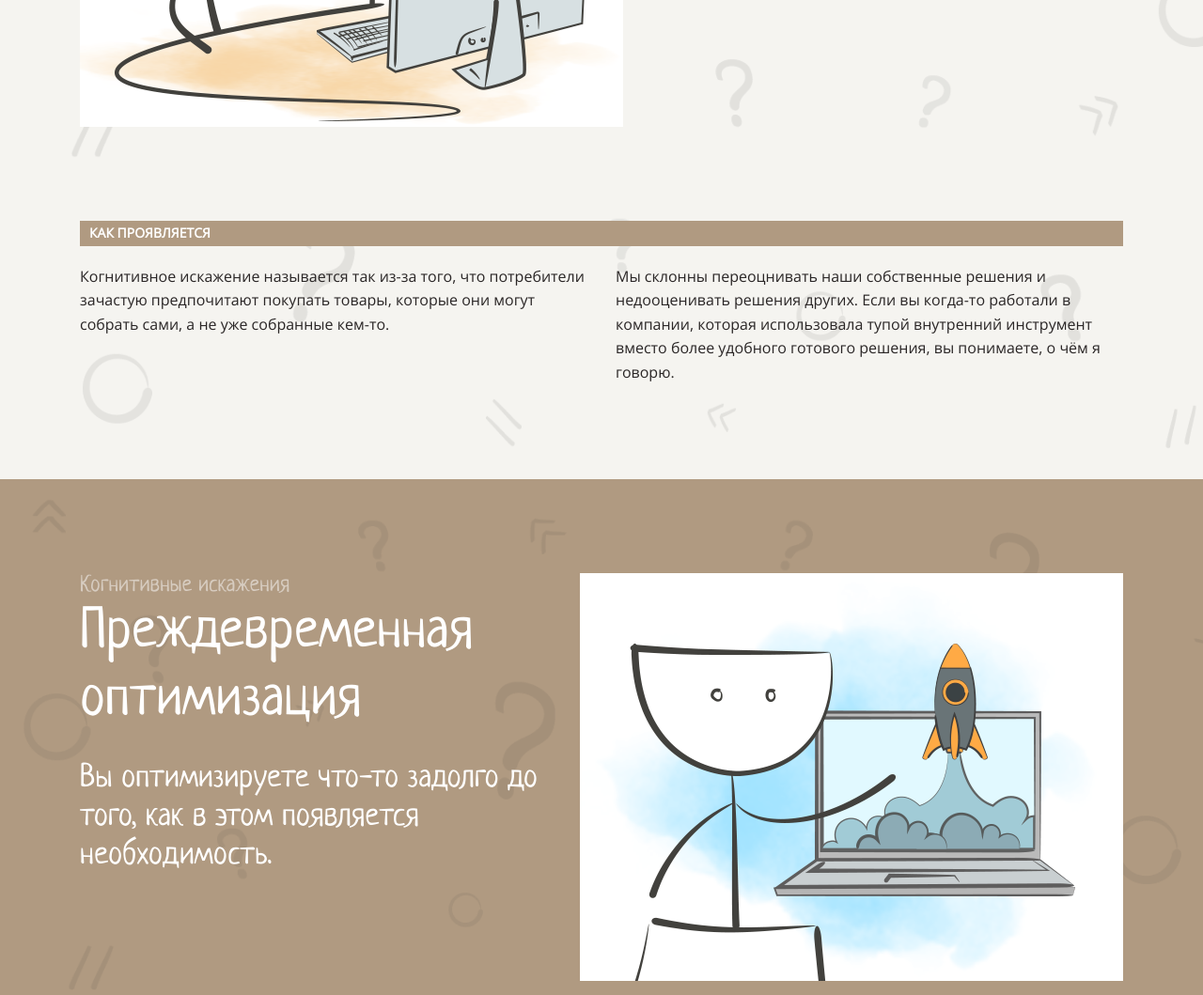
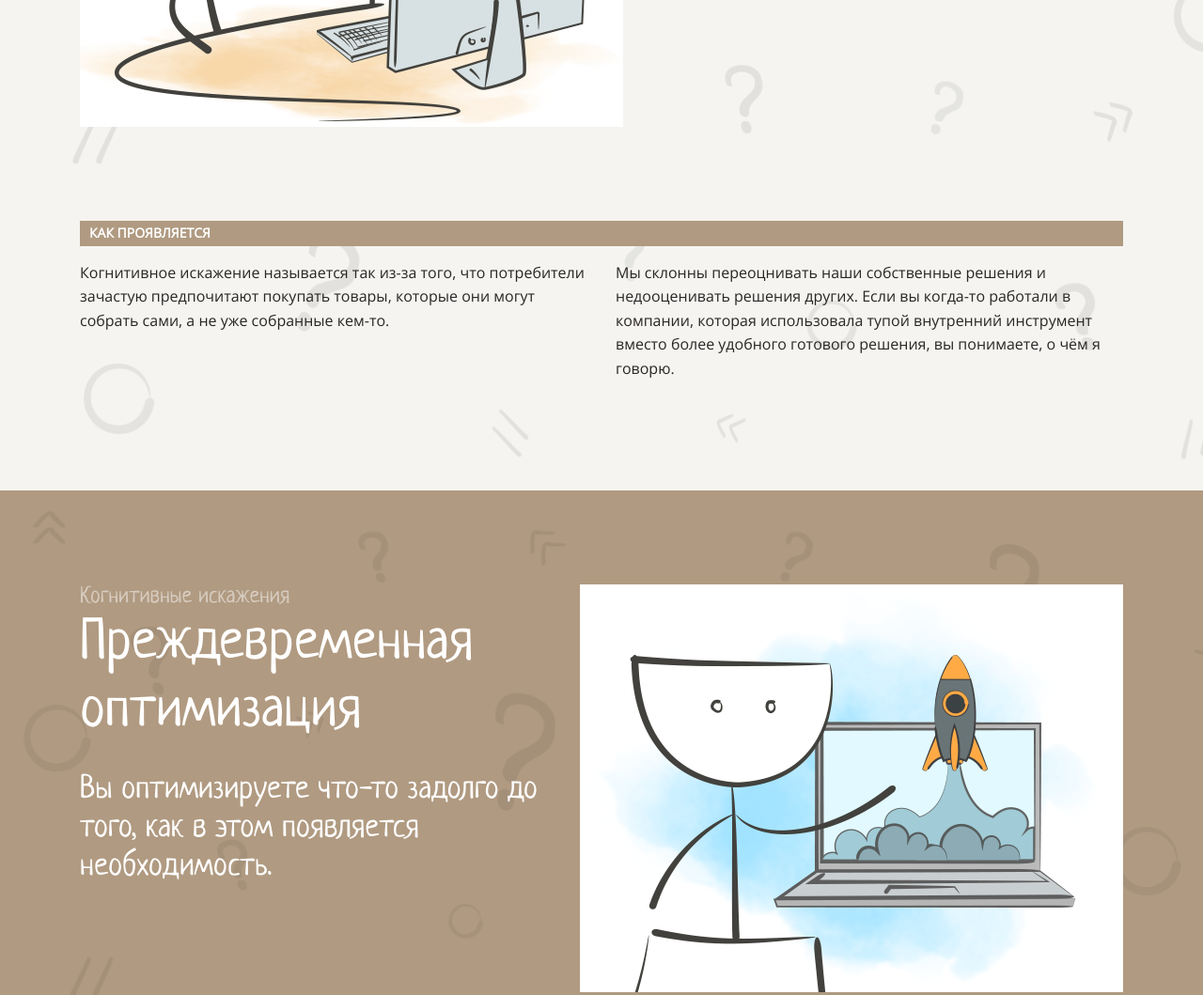
Before and after one commit to Alexandra1207/layout-designer-project-lvl1, a website: page src/index.html in a window 1280 px wide. Shown: the part 3120-4179 px from the top of the page at 94% size. Drawn offline with Linux system fonts and the light colour scheme.

Commit message:
error correction 5

```diff
--- a/src/index.html
+++ b/src/index.html
@@ -74,7 +74,9 @@
             <li class="nav-item">
               <h3 class="nav-title">
                 5 когнитивных искажений<br />
-                <span class="color-white">о&#160;существовании которых стоит помнить</span>
+                <span class="color-white"
+                  >о&#160;существовании которых стоит помнить</span
+                >
               </h3>
             </li>
             <li class="nav-item">
@@ -148,20 +150,20 @@
               </p>
             </div>
           </div>
-          <article class="columns">
-            <h4 class="distortion-demo dark-style">Как проявляется</h4>
-            <p class="text avoid">
+          <h4 class="distortion-demo dark-style">Как проявляется</h4>
+          <div class="distortion-content">
+            <p class="block mr-30">
               Когнитивное искажение называется так из-за того, что потребители
               зачастую предпочитают покупать товары, которые они могут собрать
               сами, а не уже собранные кем-то.
             </p>
-            <p class="text avoid">
+            <p class="block">
               Мы склонны переоцнивать наши собственные решения и недооценивать
               решения других. Если вы когда-то работали в компании, которая
               использовала тупой внутренний инструмент вместо более удобного
               готового решения, вы понимаете, о чём я говорю.
             </p>
-          </article>
+          </div>
         </div>
       </section>
       <section id="premature-optimization" class="distortion bg-img dark-style">
@@ -250,21 +252,21 @@
               alt="рисунок Гиперболическое обесценивание"
             />
           </div>
-          <article class="columns">
-            <h4 class="distortion-demo bg-white">Как проявляется</h4>
-            <p class="text avoid">
+          <h4 class="distortion-demo bg-white">Как проявляется</h4>
+          <div class="distortion-content">
+            <p class="block mr-30">
               Вы когда-нибудь откладывали написание теста? Ловили себя на
               использовании клавиш-стрелок в Vim? Поздравляю, у вас наблюдается
               гиперболическое обесценивание.
             </p>
-            <p class="text avoid">
+            <p class="block">
               Немедленная выгода от использования чего-то быстродоступного
               значительно смягчает боль, которую нужно перетерпеть, чтобы
               усвоить правильный синтаксис для перемещения на нужную строчку. Но
               как только вы поймёте как перемещаться быстрее, выгода в будущем
               намного выше. В итоге вы сохраните много времени.
             </p>
-          </article>
+          </div>
         </div>
       </section>
 
--- a/src/styles/style.css
+++ b/src/styles/style.css
@@ -108,6 +108,10 @@ h3 {
 .avoid {
   break-inside: avoid;
   break-before: page;
+}
+
+.mr-30 {
+  margin-right: 30px;
 }
 
 .header {
@@ -299,6 +303,21 @@ h3 {
   color: var(--brown);
 }
 
+#ikea-effect .distortion-demo,
+#hyperbolic-depreciation .distortion-demo {
+  margin-bottom: 0;
+}
+
+.distortion-content {
+  display: flex;
+}
+
+.block {
+  max-width: 540px;
+  width: 100%;
+}
+
+
 .footer {
   text-align: center;
 }
```
